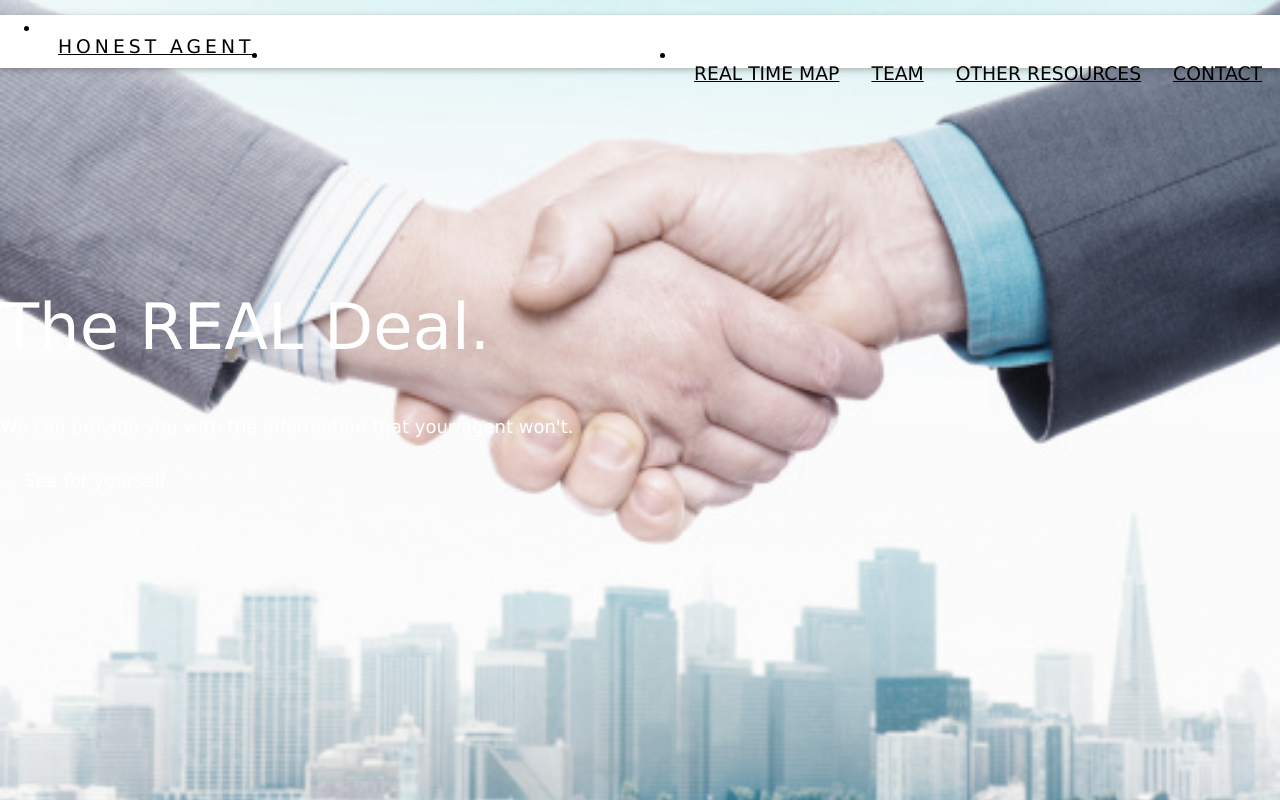
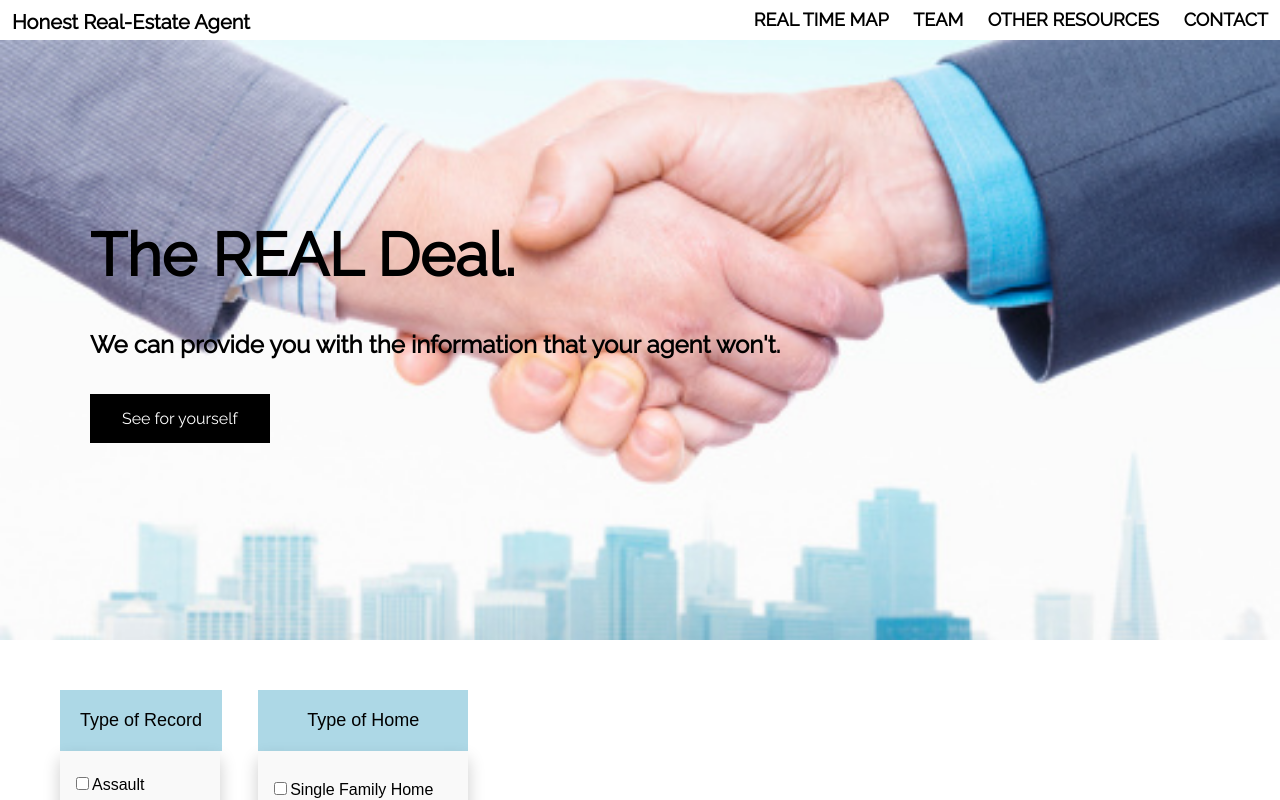
Before and after one commit to soumyakedlaya/HouseCrimeMap, a Django app: page / in a window 1280 px wide; the page is wider, and only the part inside the window is pictured. Shown: the top 800 px of that part. Run offline with Django 3.2, Linux system fonts and the light colour scheme; some libraries are stand-ins or nearby versions; grey boxes are pictures that could not be loaded.

Commit message:
added css

```diff
--- a/apps/project/static/project/css/styles.css
+++ b/apps/project/static/project/css/styles.css
@@ -6,10 +6,11 @@ html, body {
 
 /*#################################MAP################################*/
 #map {
-  height: 100%;
+  height: 80%;
   width: 65%;
   display: inline-block;
   margin-left: 20px;
+  margin-top: 50px;
 }
 
 .controls {
@@ -61,13 +62,14 @@ html, body {
 #crimechecklist {
   display: inline-block;
   vertical-align: top;
-  margin-left: 10px;
+  margin-left: 30px;
+  margin-top: 50px;
 }
 
 #crimeoptions {
   position: relative;
   font-family: sans-serif;
-  margin-left: 10px;
+  margin-left: 30px;
   padding-left: 10px;
   padding-top: 5px;
   padding-bottom: 5px;
@@ -87,7 +89,7 @@ li{
 
 #header{
   background-color: lightblue;
-  margin-left: 10px;
+  margin-left: 30px;
   padding: 10px;
   border: none;
   cursor: pointer;
@@ -107,12 +109,13 @@ li{
   display: inline-block;
   vertical-align: top;
   margin-left: 2px;
+  margin-top: 50px;
 }
 
 #homeoptions {
   position: relative;
   font-family: sans-serif;
-  margin-left: 10px;
+  margin-left: 30px;
   padding-left: 10px;
   padding-top: 10px;
   padding-bottom: 10px;
@@ -140,22 +143,205 @@ li{
  margin: 8px;
  padding: 5px;
 }
-
-/*########################## TEMPLATE FOR ENTIRE APP ################*/
+/*############ ENTIRE APP STYLES ########*/
 body,h1,h2,h3,h4,h5,h6 {font-family: "Raleway", sans-serif}
-body, html {
+/*body, html {
     height: 100%;
     line-height: 1.8;
-}
+}*/
 /* Full height image header */
-.bgimg-1 {
+/*.bgimg-1 {
     background-position: center;
     background-size: cover;
     background-image: url("/static/project/images/hs.jpeg");
-    min-height: 100%;
+    min-height: 100%;*/
 }
-.w3-navbar li a {
-    padding: 16px;
-    float: left;
-    font-size: 1.25em;
+
+#Navbar_realAgent, #Navbar {
+  list-style-type: none;
+  margin: 0;
+  padding: 0;
 }
+
+#Navbar_realAgent li {
+  display: inline;
+  position:absolute;
+  top:0;
+  left:0;
+  font-size: 20px;
+  line-height: 2.0;
+}
+
+#Navbar li {
+  display: inline;
+  position:absolute;
+  top:0;
+  right:0;
+  font-size: 18px;
+  line-height: 2.0;
+}
+
+#Navbar a, #Navbar_realAgent a {
+  text-decoration: none;
+  padding: 10px;
+  color: black;
+  font-weight: bold;
+}
+
+#Navbar_realAgent li a:hover, #Navbar li a:hover {
+  background-color:lightgrey;
+}
+
+#realdealbox {
+  margin-top: 40px;
+  height: 600px;
+  background-image: url("/static/project/images/hs.jpeg");
+  background-size: cover;
+  background-repeat: no-repeat;
+  background-position: center;
+  min-height: 100%;
+
+}
+#realdealbox h1{
+  font-size: 60px;
+  font-weight: bold;
+  padding-top: 180px;
+  padding-left: 90px;
+}
+
+#realdealbox h3{
+  font-size: 24px;
+  font-weight: bold;
+  padding-left: 90px;
+  margin-bottom: 50px;
+}
+
+.button{
+  background-color: black;
+  color: white;
+  padding: 15px 32px;
+  text-align: center;
+  text-decoration: none;
+  font-size: 16px;
+  margin-left: 90px;
+  cursor: pointer;`
+}
+
+#undermap{
+  margin-top: 50px;
+}
+
+#undermap h3{
+  font-weight: bold;
+  margin-left: 90px;
+  font-size: 24px;
+}
+
+
+#team h1{
+  font-size: 25px;
+  text-align: center;
+  padding-bottom: 20px;
+}
+
+
+#team{
+  margin-top: 100px;
+  display: inline-block;
+  position: relative;
+  left: 15%;
+}
+
+#ryan, #victor, #soumya, #raymond{
+  display: inline-block;
+  width: 300px;
+  height: 400px;
+  vertical-align: top;
+  border-style: solid;
+  }
+
+#team img {
+  height: 200px;
+  width: 200px;
+  padding-left: 50px;
+  padding-top: 20px;
+}
+
+#team h2, p {
+  text-align: center;
+}
+
+#sftdevel{
+  color: red
+}
+
+#other_resources h1{
+  margin-top: 100px;
+  display: inline-block;
+  position: relative;
+  left: 40%;
+}
+
+#crimemap {
+  width: 350px;
+  height: 350px;
+  vertical-align: top;
+  padding: 20px;
+  padding-left: 100px;
+}
+
+#SanFran {
+  width: 280px;
+  height: 280px;
+  vertical-align: top;
+  padding: 20px;
+
+}
+
+#SFOD{
+  width: 300px;
+  height: 150px;
+  padding: 20px;
+
+}
+
+#SpotCrime {
+  width: 280px;
+  height: 280px;
+  padding: 20px;
+}
+
+#redfin {
+  width: 250px;
+  height: 250px;
+  padding: 50px;
+  padding-left: 150px;
+}
+
+#trulia {
+  width: 220px;
+  height: 220px;
+  padding: 50px;
+}
+
+#zillow{
+  width: 250px;
+  height: 100px;
+  padding: 50px;
+}
+
+#SFPD {
+  width: 250px;
+  height: 250px;
+  padding: 50px;
+}
+
+#contact h1{
+  font-size: 25px;
+  text-align: center;
+  padding-top: 50px;
+}
+
+#contact h3{
+padding-left: 20px;
+}
--- a/apps/project/templates/project/index.html
+++ b/apps/project/templates/project/index.html
@@ -10,52 +10,31 @@
     <script type="text/javascript" src='{% static 'project/js/main.js' %}'></script>
     <link rel = "stylesheet" type = "text/css" href="{% static 'project/css/styles.css' %}">
     <meta name="viewport" content="width=device-width, initial-scale=1">
-    <link rel="stylesheet" href="http://www.w3schools.com/lib/w3.css">
     <link rel="stylesheet" href="https://fonts.googleapis.com/css?family=Raleway">
     <link rel="stylesheet" href="https://cdnjs.cloudflare.com/ajax/libs/font-awesome/4.7.0/css/font-awesome.min.css">
+    <meta name="viewport" content="width=device-width, initial-scale=1.0">
   </head>
   <body>
-    <!-- ################# Navbar (sit on top)########### -->
-    <div class="w3-top">
-      <ul class="w3-navbar w3-white w3-card-2" id="myNavbar">
-        <li>
-          <a href="#home" class="w3-wide">HONEST AGENT</a>
-        </li>
-        <!-- Right-sided navbar links -->
-        <li class="w3-right w3-hide-small">
-          <a href="#about">REAL TIME MAP</a>
-          <a href="#team">TEAM</a>
-          <a href="#work">OTHER RESOURCES</a>
-          <a href="#contact">CONTACT</a>
-        </li>
-        <!-- Hide right-floated links on small screens and replace them with a menu icon -->
-        <li>
-          <a href="javascript:void(0)" class="w3-right w3-hide-large w3-hide-medium" onclick="w3_open()">
-            <i class="fa fa-bars w3-padding-right w3-padding-left"></i>
-          </a>
-        </li>
-      </ul>
+    <div id="home">
+    <!-- ################# Navbar ########### -->
+      <div id="top">
+        <ul id = "Navbar_realAgent">
+          <li><a href="#home">Honest Real-Estate Agent</a></li>
+        </ul>
+        <ul id = "Navbar">
+          <li>
+            <a href="#map">REAL TIME MAP</a>
+            <a href="#team">TEAM</a>
+            <a href="#other_resources">OTHER RESOURCES</a>
+            <a href="#contact">CONTACT</a>
+        </ul>
+      </div>
+      <div id="realdealbox">
+        <h1>The REAL Deal.</h1>
+        <h3>We can provide you with the information that your agent won't.</h3>
+        <a href = "#map" class="button">See for yourself</a>
+      </div>
     </div>
-    <!-- ###### Sidenav on small screens when clicking the menu icon ######-->
-    <nav class="w3-sidenav w3-black w3-card-2 w3-animate-left w3-hide-medium w3-hide-large" style="display:none" id="mySidenav">
-      <a href="javascript:void(0)" onclick="w3_close()" class="w3-large w3-padding-16">Close ×</a>
-      <a href="#about">REAL TIME MAP</a>
-      <a href="#team">TEAM</a>
-      <a href="#work">OTHER RESOURCES</a>
-      <a href="#contact">CONTACT</a>
-    </nav>
-    <!-- ################## Header with full-height image ################## -->
-    <header class="bgimg-1 w3-display-container w3-grayscale-min" id="home">
-      <div class="w3-display-left w3-padding-xxlarge w3-text-white">
-        <span class="w3-jumbo w3-hide-small">The REAL Deal.</span><br>
-        <span class="w3-xxlarge w3-hide-large w3-hide-medium">The REAL Deal.</span><br>
-        <p><span class="w3-large">We can provide you with the information that your agent won't.</span><p>
-        <fb:login-button scope="public_profile,email" onlogin="checkLoginState();"></fb:login-button>
-        <p><a href="#about" class="w3-btn w3-padding-large w3-large">See for yourself</a></p>
-      </div>
-    </header>
-
-
 
     <!-- ################### Crime and House Checklist menu ############## -->
       <div id = "crimechecklist">
@@ -89,10 +68,63 @@
           <button type="button" id="filterprice">Filter</button>
         </div>
       </div>
-
       <!-- ################### MAP ############## -->
-
         <div id="map"></div>
           <input id="pac-input" class="controls" type="text" placeholder="Search Box">
+
+      <div id = "undermap">
+        <h3>One step at a time, all in one place </h3>
+        <a href = "#other_resources" class="button">Click here to view other related sites that have information BUT in many different places...</a>
+      </div>
+<!-- ############################ MEET THE TEAM ######### -->
+      <div id = "team">
+        <h1>MEET THE TEAM!</h1>
+        <div id="soumya">
+          <img src="/static/project/images/SK.jpg" alt="SK">
+          <h2>Soumya Kedlaya</h2>
+          <p id="sftdevel">Software Developer</p>
+          <p>University of California, Irvine, BS in Biological Sciences, Medical school student turned developer.</p>
+        </div>
+        <div id="ryan">
+          <img src="/static/project/images/RP.jpg" alt="RP">
+          <h2>Ryan Pan</h2>
+          <p id="sftdevel">Software Developer</p>
+          <p>University of California, Davis, Bachelor's Degree, Computer Science.</p>
+        </div>
+        <div id="victor">
+          <img src="/static/project/images/VP.jpg" alt="VP">
+          <h2>Victor Pak</h2>
+          <p id="sftdevel">Software Developer</p>
+          <p>A NICE GUY!</p>
+        </div>
+
+        <div id="raymond">
+          <img src="/static/project/images/RZ1.jpg" alt="RZ">
+          <h2>Raymond Zhong</h2>
+          <p id="sftdevel">Software Developer</p>
+          <p>A native of San Francisco who holds a Bachelor of Sciences degree in Construction Management.</p>
+        </div>
+      </div>
+      <!-- ############################ OTHER RESOURCES ######### -->
+      <div id = "other_resources">
+        <h1>OTHER RESOURCES</h1>
+        <p>If you prefer to do your own research, below are the links to resources which contain bits of information (which we have already integrated in our site).</p>
+        <a href= "http://www.crimemapping.com/map/ca/sanfrancisco"><img id="crimemap" src = "/static/project/images/crimemapping.svg" alt="Crime Mapping"></a>
+        <a href = "https://dev.socrata.com/foundry/data.sfgov.org/cuks-n6tp"><img id="SanFran"src = "/static/project/images/sf.jpeg" alt="San Fran"></a>
+        <a href = "https://data.sfgov.org/Public-Safety/Map-Crime-Incidents-from-1-Jan-2003/gxxq-x39z/data"><img id="SFOD" src = "/static/project/images/SFOD.png" alt="SFOD"></a>
+        <a href = "https://spotcrime.com/#14791%20Butano%20Terrace%2C%20Saratoga%2C%20CA%2095070%2C%20USA"><img id="SpotCrime" src = "/static/project/images/spotcrime.png" alt="SpotCrime"></a>
+        <a href = "https://www.redfin.com/zipcode/94306/filter/sort=lo-price,include=forsale+mlsfsbo+construction+fsbo+foreclosed+sold-3mo,viewport=37.45032:37.37983:-122.0919:-122.1597"><img id="redfin" src = "/static/project/images/redfin.jpg" alt="RedFin"></a>
+        <a href = "https://www.trulia.com/"><img id="trulia" src = "/static/project/images/Trulia.png" alt="Trulia"></a>
+        <a href = "http://www.zillow.com/homes/for_rent/"><img id="zillow" src = "/static/project/images/Zillow.jpg" alt="Zillow"></a>
+        <a href = "http://sanfranciscopolice.org/"><img id="SFPD" src = "/static/project/images/sfpd.jpeg" alt="SFPD"></a>
+      </div>
+      <!-- ############################ CONTACT US ######### -->
+
+      <div id = "contact">
+        <h1>CONTACT US!</h1>
+        <h3><i class="fa fa-map-marker"></i> San Francisco, California, USA</h3>
+        <h3><i class="fa fa-phone"></i> Phone: 415.508.7108</h3>
+        <h3><i class="fa fa-envelope"></i><a href="mailto:raymond.century21@gmail.com">Email: Support@HonestAgent.com</a></h3>
+      </div>
     </body>
 </html>
```
Also changed, not shown: requirements.txt (added, +7 -0 lines), apps/project/static/project/images/RP.jpg (added), apps/project/static/project/images/RZ1.jpg (added), apps/project/static/project/images/SFOD.png (added), apps/project/static/project/images/Trulia.png (added), apps/project/static/project/images/VP.jpg (added), apps/project/static/project/images/Zillow.jpg (added), apps/project/static/project/images/crimemapping.svg (added), apps/project/static/project/images/redfin.jpg (added), apps/project/static/project/images/sf.jpeg (added), apps/project/static/project/images/sfpd.jpeg (added), apps/project/static/project/images/sk.jpg (added), apps/project/static/project/images/spotcrime.png (added), 2 other files.
